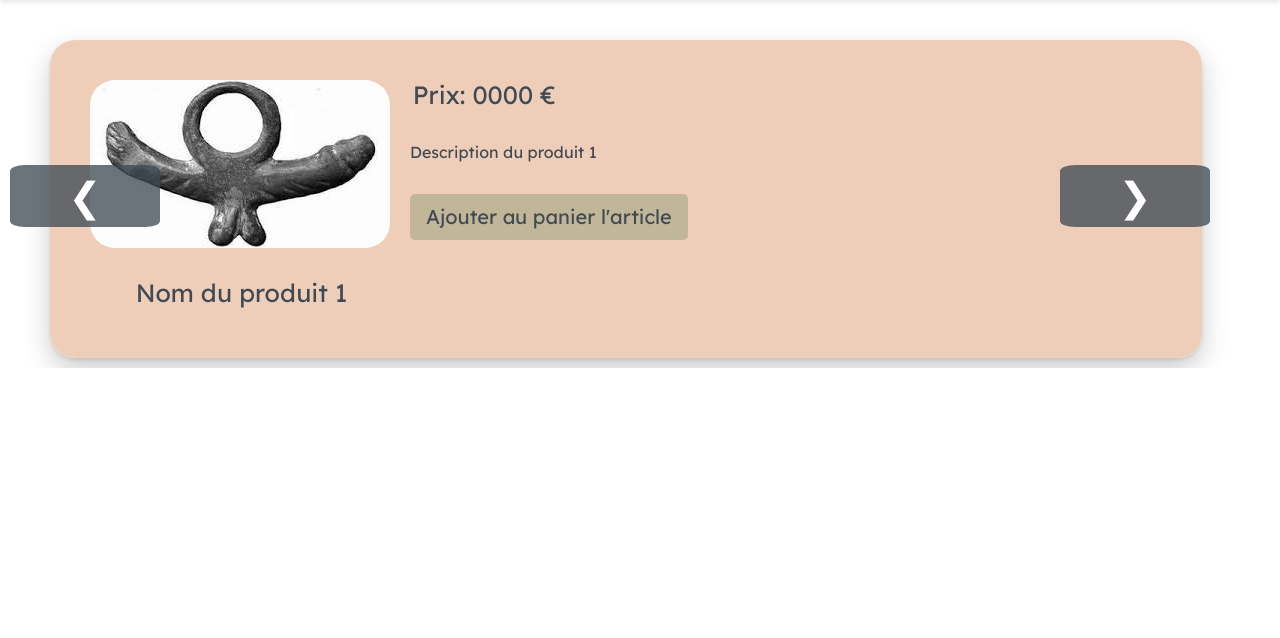
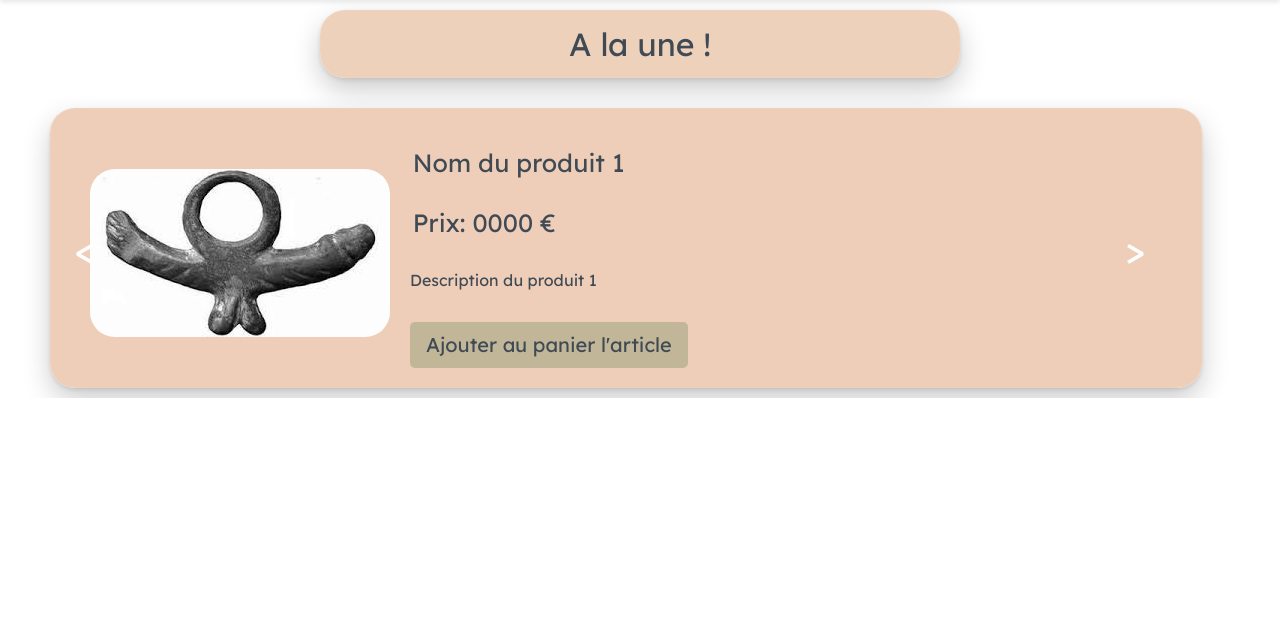
Before and after one commit to rlouazon/ING2-TD14-GR3_PJ-PISCINE_AgoraFrancia, a PHP site: page / in a window 1280 px wide. Shown: the part 70-708 px from the top of the page. Run offline with PHP 8.4, Linux system fonts and the light colour scheme.

Commit message:
MaJ du caroussel

```diff
--- a/CSS/index.css
+++ b/CSS/index.css
@@ -183,6 +183,7 @@ h2 {
 
 .imgProd {
     max-width: 500px;
+    max-height: 400px;
     border-radius: 25px;
     margin-bottom: 10px; /* Ajoutez un peu d'espace en bas de l'image */
 }
@@ -383,7 +384,7 @@ h2 {
 
 
 .carousel {
-    margin-top: 100px;
+    margin-top: 20px;
     position: relative;
     width: 100%;
 
@@ -412,13 +413,10 @@ button.next {
 
 button.prev,
 button.next {
-
     position: absolute;
     top: 40%;
     border: none;
     cursor: pointer;
-
-    background-color: #3f4a54c4;
     color: white;
     border: none;
     cursor: pointer;
@@ -436,3 +434,7 @@ button.prev:hover,
 button.next:hover {
     color:#815f47 ;
 }
+
+#une{
+    margin-top: 80px;
+}
--- a/index.php
+++ b/index.php
@@ -2,6 +2,10 @@
 <link href="CSS/index.css" rel="stylesheet">
 
 <body>
+
+    <div class="personnal-info" id = "une">
+        <div class="titreMain">A la une !</div>
+    </div>
     <div class="carousel">
         <div class="carousel-inner">
             <?php
@@ -14,13 +18,13 @@
                     "description" => "Description du produit 1"
                 ],
                 [
-                    "image" => "CSS/images/produit.png",
+                    "image" => "CSS/images/produit2.png",
                     "name" => "Nom du produit 2",
                     "price" => "0000",
                     "description" => "Description du produit 2"
                 ],
                 [
-                    "image" => "CSS/images/produit.png",
+                    "image" => "CSS/images/produit3.png",
                     "name" => "Nom du produit 3",
                     "price" => "0000",
                     "description" => "Description du produit 3"
@@ -34,9 +38,9 @@
                 echo '<div class="article-colG col">';
                 echo '    <div class="prodG">';
                 echo '        <img src="' . $product["image"] . '" alt="Image produit" class="imgProd">';
-                echo '        <h2>' . $product["name"] . '</h2>';
                 echo '    </div>';
                 echo '    <div class="infoProd">';
+                echo '        <h2>' . $product["name"] . '</h2>';
                 echo '        <h2>Prix: ' . $product["price"] . ' €</h2>';
                 echo '        <div class="Prod">';
                 echo '            ' . $product["description"];
@@ -49,8 +53,8 @@
             }
             ?>
         </div>
-        <button class="prev" onclick="moveCarousel(-1)">&#10094;</button>
-        <button class="next" onclick="moveCarousel(1)">&#10095;</button>
+        <button class="prev" onclick="moveCarousel(-1)"><</button>
+        <button class="next" onclick="moveCarousel(1)">></button>
     </div>
 
     <script>
```
Also changed, not shown: CSS/images/produit2.png (added), CSS/images/produit3.png (added).
